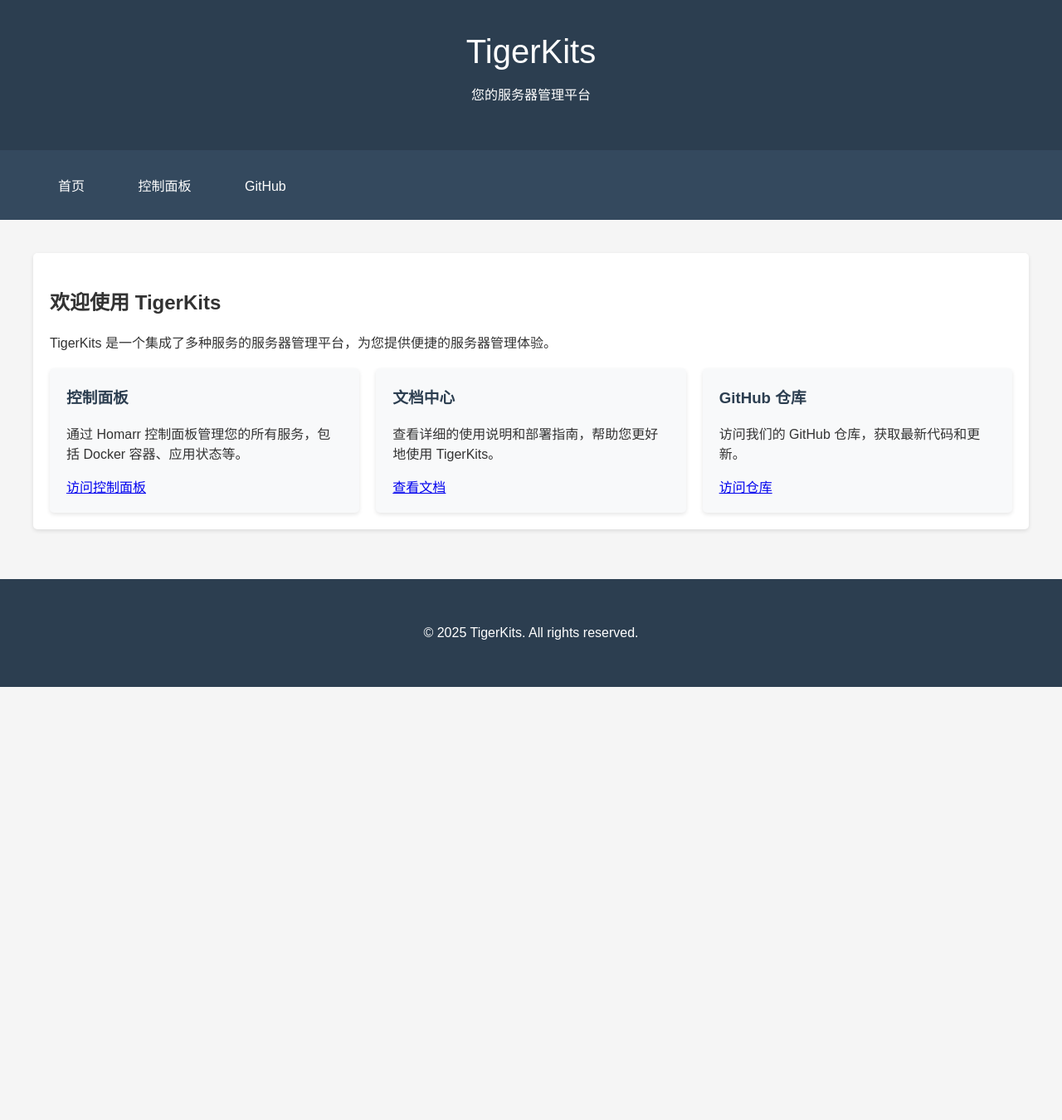
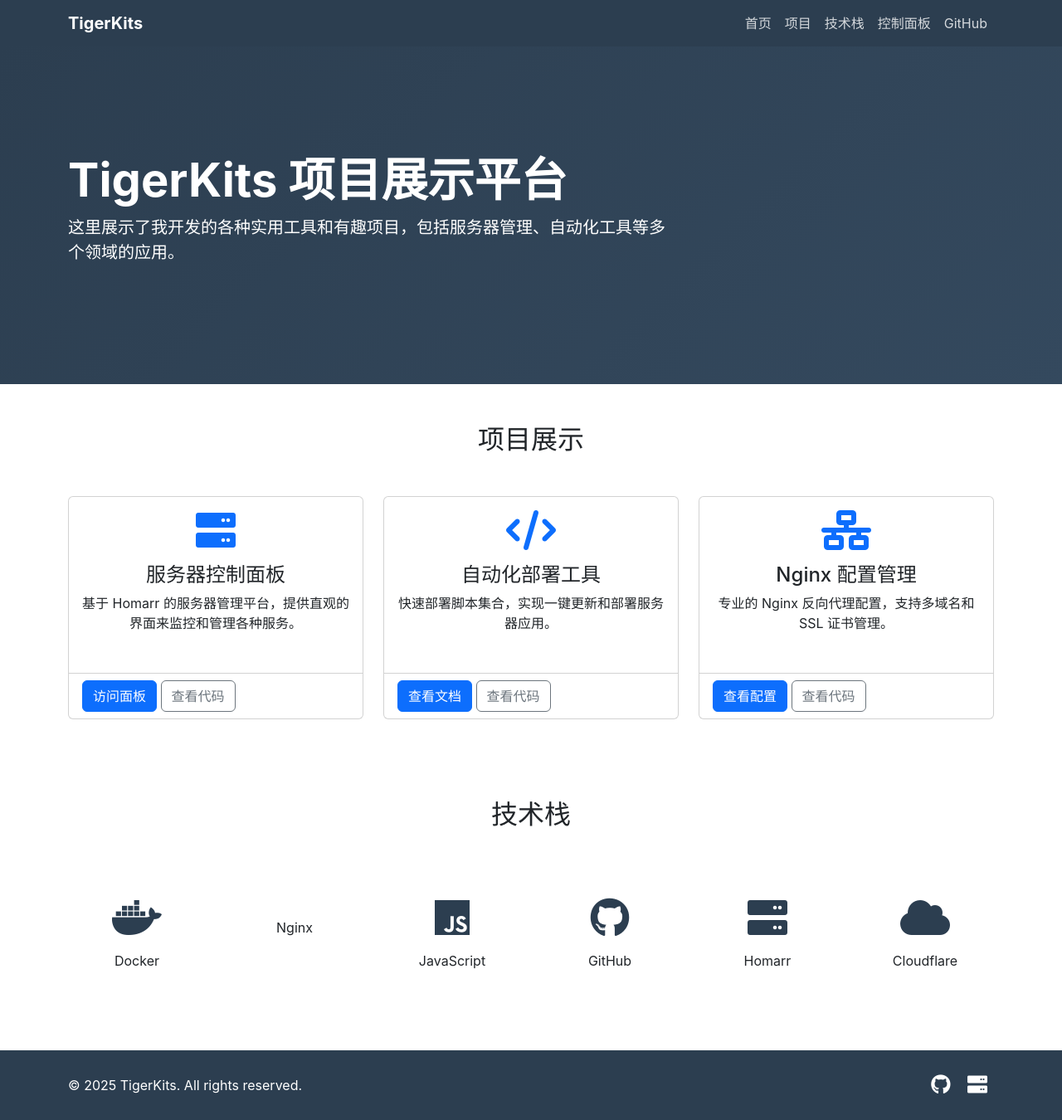
Before and after one commit to tigerbryan/tigerkits, a plain HTML site: page www/index.html in a window 1280 px wide. Shown: the whole page at 83% size. Before the commit the page ends 828 px from the top, so only its background shows below. Drawn offline with nearby package versions, Linux system fonts and the light colour scheme.

Commit message:
更新网站模板为 Modern Business

```diff
--- a/www/index.html
+++ b/www/index.html
@@ -3,124 +3,244 @@
 <head>
     <meta charset="UTF-8">
     <meta name="viewport" content="width=device-width, initial-scale=1.0">
-    <title>TigerKits - 您的服务器管理平台</title>
+    <title>TigerKits - 个人项目展示平台</title>
+    <!-- Bootstrap core CSS -->
+    <link href="https://cdn.jsdelivr.net/npm/bootstrap@5.3.0/dist/css/bootstrap.min.css" rel="stylesheet">
+    <!-- Custom styles -->
+    <link href="https://cdnjs.cloudflare.com/ajax/libs/font-awesome/6.0.0/css/all.min.css" rel="stylesheet">
     <style>
+        :root {
+            --primary-color: #2c3e50;
+            --secondary-color: #34495e;
+            --accent-color: #e74c3c;
+            --text-color: #333;
+            --light-bg: #f5f5f5;
+        }
+
         body {
-            font-family: 'Arial', sans-serif;
-            margin: 0;
-            padding: 0;
-            background-color: #f5f5f5;
-            color: #333;
+            font-family: 'SF Pro Display', -apple-system, BlinkMacSystemFont, 'Segoe UI', Roboto, Oxygen, Ubuntu, Cantarell, 'Open Sans', 'Helvetica Neue', sans-serif;
+            padding-top: 56px;
         }
-        .container {
-            max-width: 1200px;
-            margin: 0 auto;
-            padding: 20px;
+
+        .navbar {
+            background-color: var(--primary-color);
         }
-        header {
-            background-color: #2c3e50;
+
+        .navbar-brand {
+            color: white !important;
+            font-weight: bold;
+        }
+
+        .nav-link {
+            color: rgba(255, 255, 255, 0.8) !important;
+        }
+
+        .nav-link:hover {
+            color: var(--accent-color) !important;
+        }
+
+        .hero {
+            background: linear-gradient(135deg, var(--primary-color), var(--secondary-color));
             color: white;
-            padding: 20px 0;
+            padding: 8rem 0;
+        }
+
+        .project-card {
+            transition: transform 0.3s;
+            margin-bottom: 2rem;
+        }
+
+        .project-card:hover {
+            transform: translateY(-5px);
+        }
+
+        .tech-stack {
+            padding: 4rem 0;
+            background-color: var(--light-bg);
+        }
+
+        .tech-item {
             text-align: center;
+            padding: 2rem;
         }
-        .logo {
-            font-size: 2.5em;
-            margin-bottom: 10px;
+
+        .tech-item i {
+            font-size: 3rem;
+            color: var(--primary-color);
+            margin-bottom: 1rem;
         }
-        .nav {
-            background-color: #34495e;
-            padding: 10px 0;
+
+        footer {
+            background-color: var(--primary-color);
+            color: white;
+            padding: 2rem 0;
         }
-        .nav a {
+
+        .social-links a {
             color: white;
-            text-decoration: none;
-            padding: 10px 20px;
-            margin: 0 10px;
-            border-radius: 5px;
-            transition: background-color 0.3s;
+            font-size: 1.5rem;
+            margin: 0 0.5rem;
+            transition: color 0.3s;
         }
-        .nav a:hover {
-            background-color: #2c3e50;
-        }
-        .content {
-            background-color: white;
-            padding: 20px;
-            margin: 20px 0;
-            border-radius: 5px;
-            box-shadow: 0 2px 5px rgba(0,0,0,0.1);
-        }
-        .services {
-            display: grid;
-            grid-template-columns: repeat(auto-fit, minmax(300px, 1fr));
-            gap: 20px;
-            margin-top: 20px;
-        }
-        .service-card {
-            background-color: #f8f9fa;
-            padding: 20px;
-            border-radius: 5px;
-            box-shadow: 0 2px 5px rgba(0,0,0,0.1);
-        }
-        .service-card h3 {
-            color: #2c3e50;
-            margin-top: 0;
-        }
-        footer {
-            background-color: #2c3e50;
-            color: white;
-            text-align: center;
-            padding: 20px 0;
-            margin-top: 20px;
+
+        .social-links a:hover {
+            color: var(--accent-color);
         }
     </style>
 </head>
 <body>
-    <header>
+    <!-- Navigation -->
+    <nav class="navbar navbar-expand-lg navbar-dark fixed-top">
         <div class="container">
-            <div class="logo">TigerKits</div>
-            <p>您的服务器管理平台</p>
+            <a class="navbar-brand" href="/">TigerKits</a>
+            <button class="navbar-toggler" type="button" data-bs-toggle="collapse" data-bs-target="#navbarResponsive">
+                <span class="navbar-toggler-icon"></span>
+            </button>
+            <div class="collapse navbar-collapse" id="navbarResponsive">
+                <ul class="navbar-nav ms-auto">
+                    <li class="nav-item">
+                        <a class="nav-link" href="/">首页</a>
+                    </li>
+                    <li class="nav-item">
+                        <a class="nav-link" href="#projects">项目</a>
+                    </li>
+                    <li class="nav-item">
+                        <a class="nav-link" href="#tech-stack">技术栈</a>
+                    </li>
+                    <li class="nav-item">
+                        <a class="nav-link" href="http://dashboard.tigerkits.com" target="_blank">控制面板</a>
+                    </li>
+                    <li class="nav-item">
+                        <a class="nav-link" href="https://github.com/tigerbryan/tigerkits" target="_blank">GitHub</a>
+                    </li>
+                </ul>
+            </div>
+        </div>
+    </nav>
+
+    <!-- Hero Section -->
+    <header class="hero">
+        <div class="container">
+            <div class="row align-items-center">
+                <div class="col-lg-8">
+                    <h1 class="display-4 fw-bold">TigerKits 项目展示平台</h1>
+                    <p class="lead">这里展示了我开发的各种实用工具和有趣项目，包括服务器管理、自动化工具等多个领域的应用。</p>
+                </div>
+            </div>
         </div>
     </header>
 
-    <nav class="nav">
+    <!-- Projects Section -->
+    <section id="projects" class="py-5">
         <div class="container">
-            <a href="/">首页</a>
-            <a href="http://dashboard.tigerkits.com">控制面板</a>
-            <a href="https://github.com/tigerbryan/tigerkits">GitHub</a>
-        </div>
-    </nav>
-
-    <div class="container">
-        <div class="content">
-            <h2>欢迎使用 TigerKits</h2>
-            <p>TigerKits 是一个集成了多种服务的服务器管理平台，为您提供便捷的服务器管理体验。</p>
-
-            <div class="services">
-                <div class="service-card">
-                    <h3>控制面板</h3>
-                    <p>通过 Homarr 控制面板管理您的所有服务，包括 Docker 容器、应用状态等。</p>
-                    <a href="http://dashboard.tigerkits.com">访问控制面板</a>
+            <h2 class="text-center mb-5">项目展示</h2>
+            <div class="row">
+                <div class="col-lg-4">
+                    <div class="card project-card h-100">
+                        <div class="card-body text-center">
+                            <i class="fas fa-server fa-3x mb-3 text-primary"></i>
+                            <h4 class="card-title">服务器控制面板</h4>
+                            <p class="card-text">基于 Homarr 的服务器管理平台，提供直观的界面来监控和管理各种服务。</p>
+                        </div>
+                        <div class="card-footer bg-transparent">
+                            <a href="http://dashboard.tigerkits.com" class="btn btn-primary" target="_blank">访问面板</a>
+                            <a href="https://github.com/tigerbryan/tigerkits" class="btn btn-outline-secondary" target="_blank">查看代码</a>
+                        </div>
+                    </div>
                 </div>
-
-                <div class="service-card">
-                    <h3>文档中心</h3>
-                    <p>查看详细的使用说明和部署指南，帮助您更好地使用 TigerKits。</p>
-                    <a href="/docs">查看文档</a>
+                <div class="col-lg-4">
+                    <div class="card project-card h-100">
+                        <div class="card-body text-center">
+                            <i class="fas fa-code fa-3x mb-3 text-primary"></i>
+                            <h4 class="card-title">自动化部署工具</h4>
+                            <p class="card-text">快速部署脚本集合，实现一键更新和部署服务器应用。</p>
+                        </div>
+                        <div class="card-footer bg-transparent">
+                            <a href="https://github.com/tigerbryan/tigerkits/tree/main/scripts" class="btn btn-primary" target="_blank">查看文档</a>
+                            <a href="https://github.com/tigerbryan/tigerkits" class="btn btn-outline-secondary" target="_blank">查看代码</a>
+                        </div>
+                    </div>
                 </div>
-
-                <div class="service-card">
-                    <h3>GitHub 仓库</h3>
-                    <p>访问我们的 GitHub 仓库，获取最新代码和更新。</p>
-                    <a href="https://github.com/tigerbryan/tigerkits">访问仓库</a>
+                <div class="col-lg-4">
+                    <div class="card project-card h-100">
+                        <div class="card-body text-center">
+                            <i class="fas fa-network-wired fa-3x mb-3 text-primary"></i>
+                            <h4 class="card-title">Nginx 配置管理</h4>
+                            <p class="card-text">专业的 Nginx 反向代理配置，支持多域名和 SSL 证书管理。</p>
+                        </div>
+                        <div class="card-footer bg-transparent">
+                            <a href="https://github.com/tigerbryan/tigerkits/tree/main/nginx-config" class="btn btn-primary" target="_blank">查看配置</a>
+                            <a href="https://github.com/tigerbryan/tigerkits" class="btn btn-outline-secondary" target="_blank">查看代码</a>
+                        </div>
+                    </div>
                 </div>
             </div>
         </div>
-    </div>
+    </section>
 
-    <footer>
+    <!-- Tech Stack Section -->
+    <section id="tech-stack" class="py-5">
         <div class="container">
-            <p>&copy; 2025 TigerKits. All rights reserved.</p>
+            <h2 class="text-center mb-5">技术栈</h2>
+            <div class="row">
+                <div class="col-md-2 col-sm-4">
+                    <div class="tech-item">
+                        <i class="fab fa-docker"></i>
+                        <p>Docker</p>
+                    </div>
+                </div>
+                <div class="col-md-2 col-sm-4">
+                    <div class="tech-item">
+                        <i class="fab fa-nginx"></i>
+                        <p>Nginx</p>
+                    </div>
+                </div>
+                <div class="col-md-2 col-sm-4">
+                    <div class="tech-item">
+                        <i class="fab fa-js"></i>
+                        <p>JavaScript</p>
+                    </div>
+                </div>
+                <div class="col-md-2 col-sm-4">
+                    <div class="tech-item">
+                        <i class="fab fa-github"></i>
+                        <p>GitHub</p>
+                    </div>
+                </div>
+                <div class="col-md-2 col-sm-4">
+                    <div class="tech-item">
+                        <i class="fas fa-server"></i>
+                        <p>Homarr</p>
+                    </div>
+                </div>
+                <div class="col-md-2 col-sm-4">
+                    <div class="tech-item">
+                        <i class="fas fa-cloud"></i>
+                        <p>Cloudflare</p>
+                    </div>
+                </div>
+            </div>
+        </div>
+    </section>
+
+    <!-- Footer -->
+    <footer class="py-4">
+        <div class="container">
+            <div class="row align-items-center">
+                <div class="col-lg-6 text-center text-lg-start">
+                    <p class="mb-0">&copy; 2025 TigerKits. All rights reserved.</p>
+                </div>
+                <div class="col-lg-6 text-center text-lg-end">
+                    <div class="social-links">
+                        <a href="https://github.com/tigerbryan" target="_blank"><i class="fab fa-github"></i></a>
+                        <a href="http://dashboard.tigerkits.com" target="_blank"><i class="fas fa-server"></i></a>
+                    </div>
+                </div>
+            </div>
         </div>
     </footer>
+
+    <!-- Bootstrap core JavaScript -->
+    <script src="https://cdn.jsdelivr.net/npm/bootstrap@5.3.0/dist/js/bootstrap.bundle.min.js"></script>
 </body>
 </html>
```
